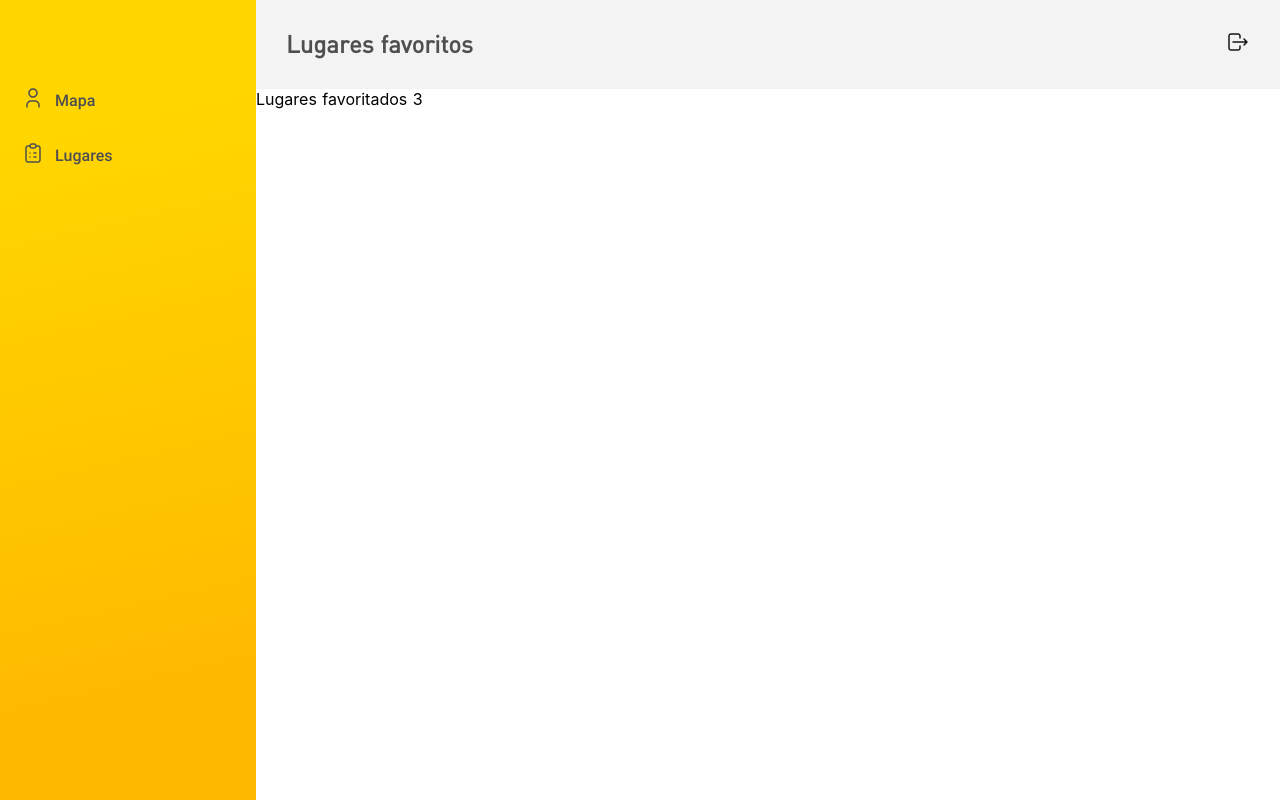
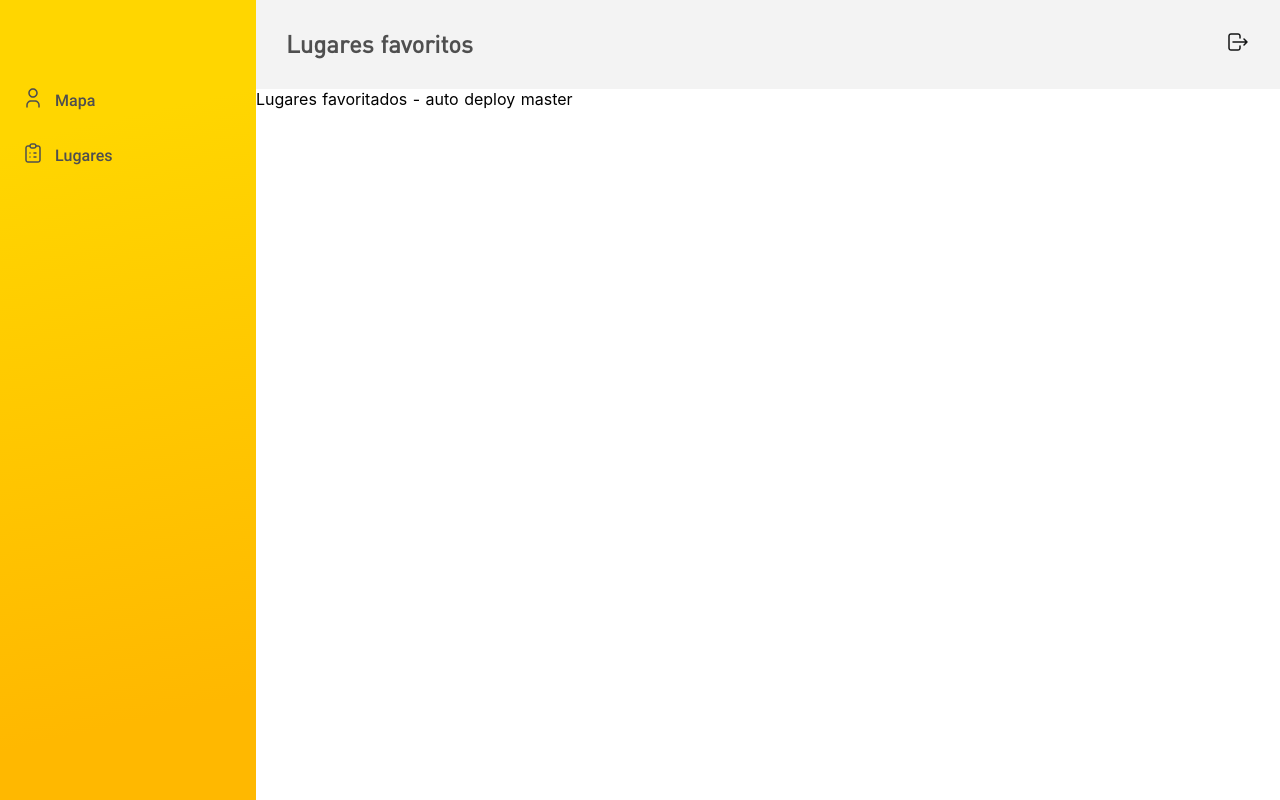
Before and after one commit to RayanaSales/googleplaces-client, a Nuxt app: page /map/places in a window 1280 px wide. Built offline with nearby package versions, Linux system fonts and the light colour scheme.

Commit message:
fix: testing auto deploy from master

```diff
--- a/pages/map/places/index.vue
+++ b/pages/map/places/index.vue
@@ -1,5 +1,5 @@
 <template>
-  <div>Lugares favoritados 3</div>
+  <div>Lugares favoritados - auto deploy master</div>
 </template>
 
 <script>
```
Also changed, not shown: 4 other files (tests, documents, lock files or other folders).
